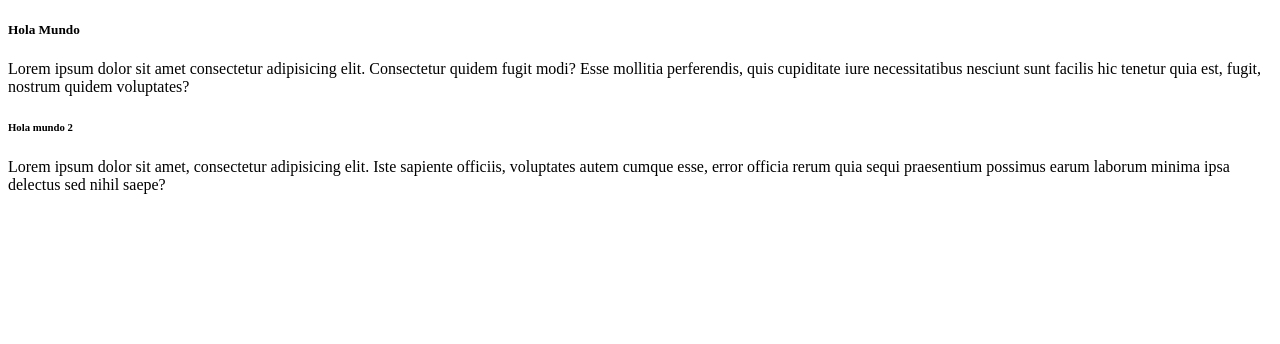
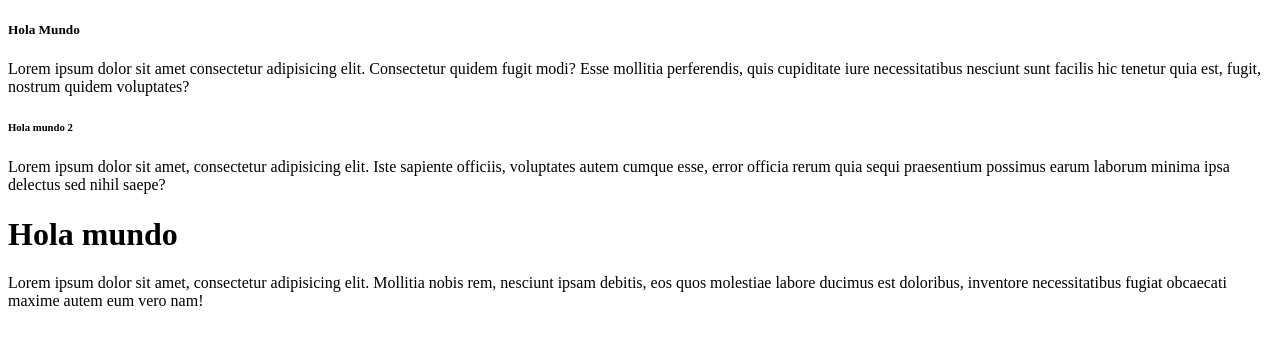
Before and after one commit to andresiny98/Proyecto-X, a plain HTML site: page index.html in a window 1280 px wide. Drawn offline with Linux system fonts and the light colour scheme.

Commit message:
tercer commit

```diff
--- a/index.html
+++ b/index.html
@@ -20,5 +20,12 @@
       officiis, voluptates autem cumque esse, error officia rerum quia sequi
       praesentium possimus earum laborum minima ipsa delectus sed nihil saepe?
     </p>
+    <h1>Hola mundo</h1>
+    <p>
+      Lorem ipsum dolor sit amet, consectetur adipisicing elit. Mollitia nobis
+      rem, nesciunt ipsam debitis, eos quos molestiae labore ducimus est
+      doloribus, inventore necessitatibus fugiat obcaecati maxime autem eum vero
+      nam!
+    </p>
   </body>
 </html>
```
